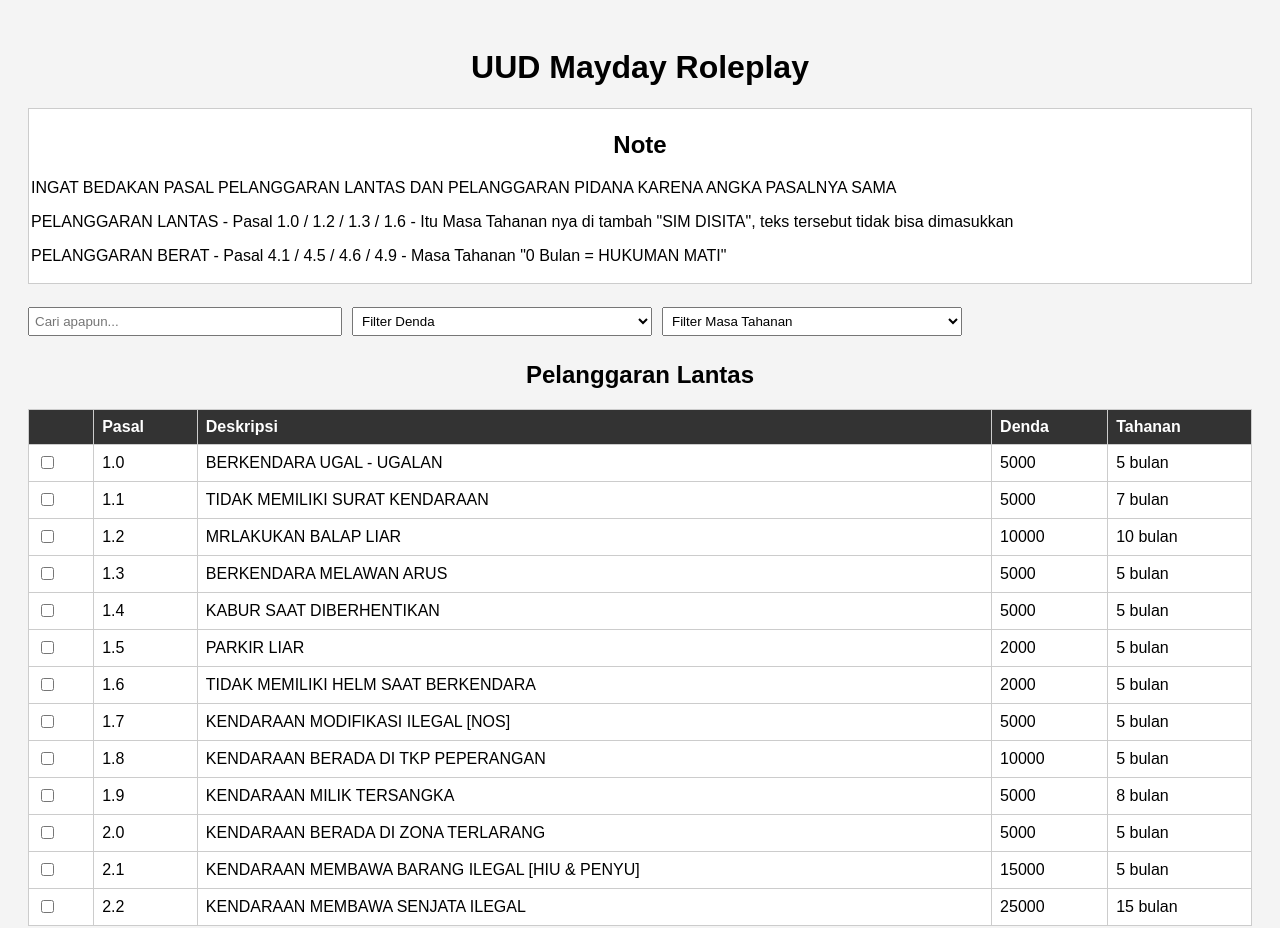
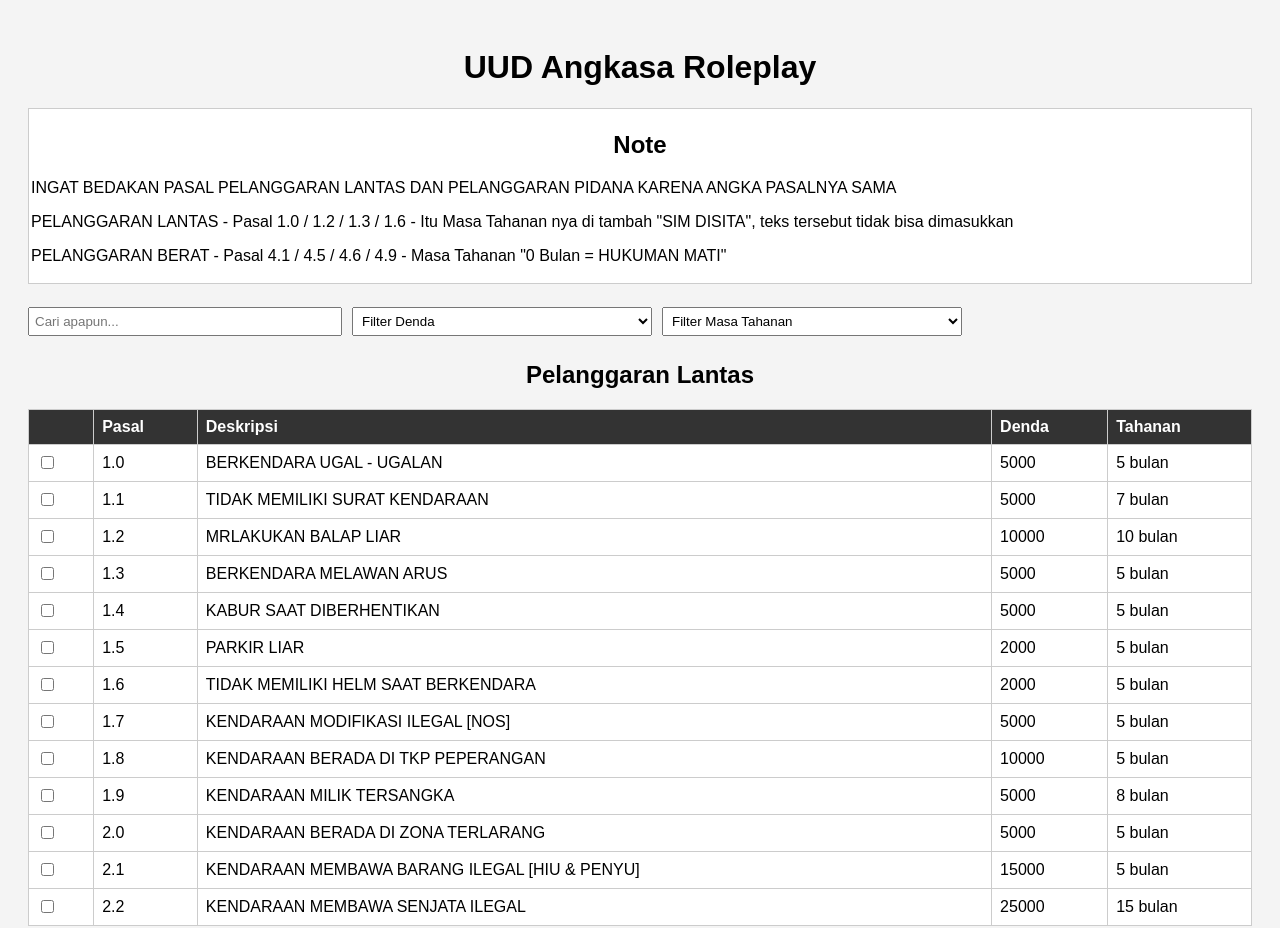
Before and after one commit to Hanfik27/UUAngkasa, a plain HTML site: page index.html in a window 1280 px wide. Shown: the top 928 px of the page. Drawn offline with nearby package versions, Linux system fonts and the light colour scheme.

Commit message:
Update index.html

```diff
--- a/index.html
+++ b/index.html
@@ -8,7 +8,7 @@
     <script src="https://cdn.jsdelivr.net/npm/papaparse@5.4.1/papaparse.min.js"></script>
   </head>
   <body>
-    <h1>UUD Mayday Roleplay</h1>
+    <h1>UUD Angkasa Roleplay</h1>
       <div class="note">
         <h2>Note</h2>
         <p>INGAT BEDAKAN PASAL PELANGGARAN LANTAS DAN PELANGGARAN PIDANA KARENA ANGKA PASALNYA SAMA</p>
```
